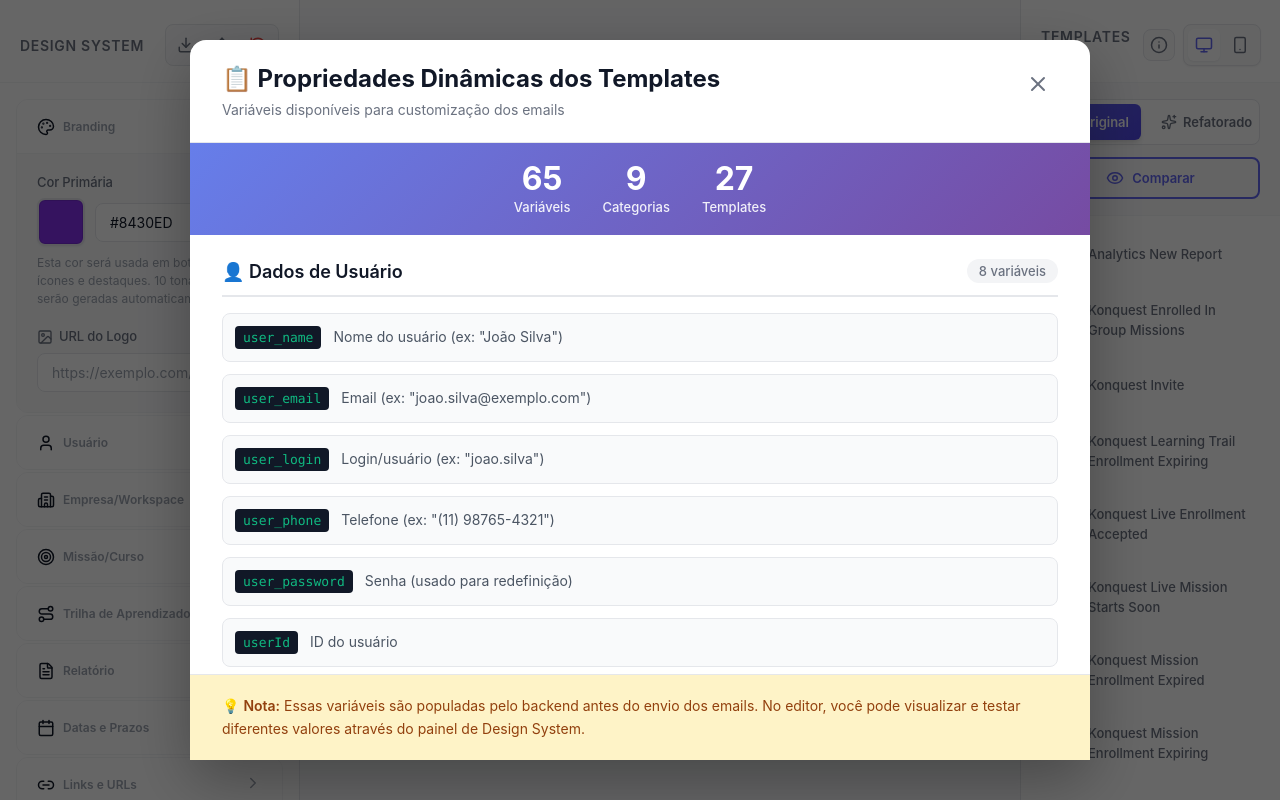
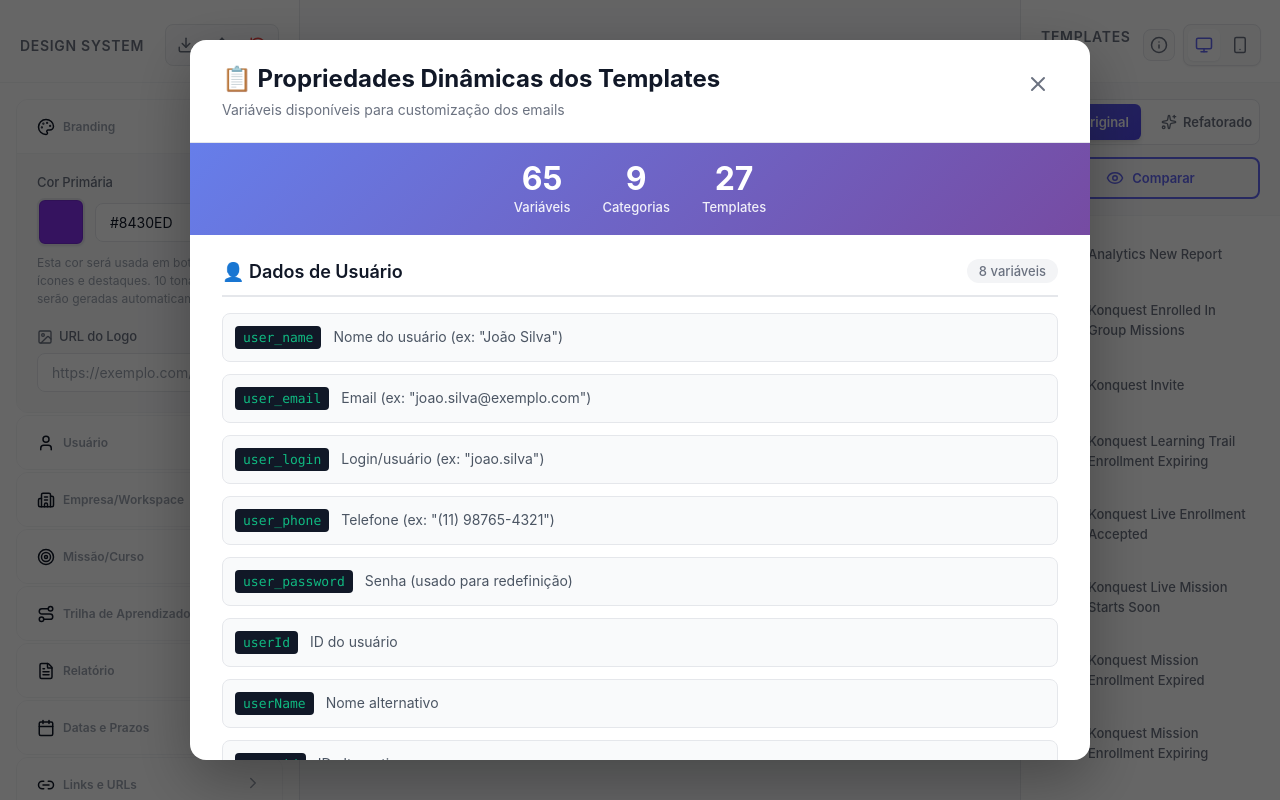
Before and after one commit to bolivaralencastro/emails-keeps, a React (Vite) app: page / in a window 1280 px wide. Both pictures are taken after a click on the button 1158 px from the left and 45 px from the top of the page. Built offline with nearby package versions, Linux system fonts and the light colour scheme.

Commit message:
Remove nota do rodapé do dialog de propriedades

```diff
--- a/src/components/VariablesInfoDialog.jsx
+++ b/src/components/VariablesInfoDialog.jsx
@@ -163,13 +163,6 @@ export default function VariablesInfoDialog({ isOpen, onClose }) {
             </div>
           ))}
         </div>
-
-        <div className="dialog-footer">
-          <p className="footer-note">
-            💡 <strong>Nota:</strong> Essas variáveis são populadas pelo backend antes do envio dos emails.
-            No editor, você pode visualizar e testar diferentes valores através do painel de Design System.
-          </p>
-        </div>
       </div>
     </div>
   );
```
